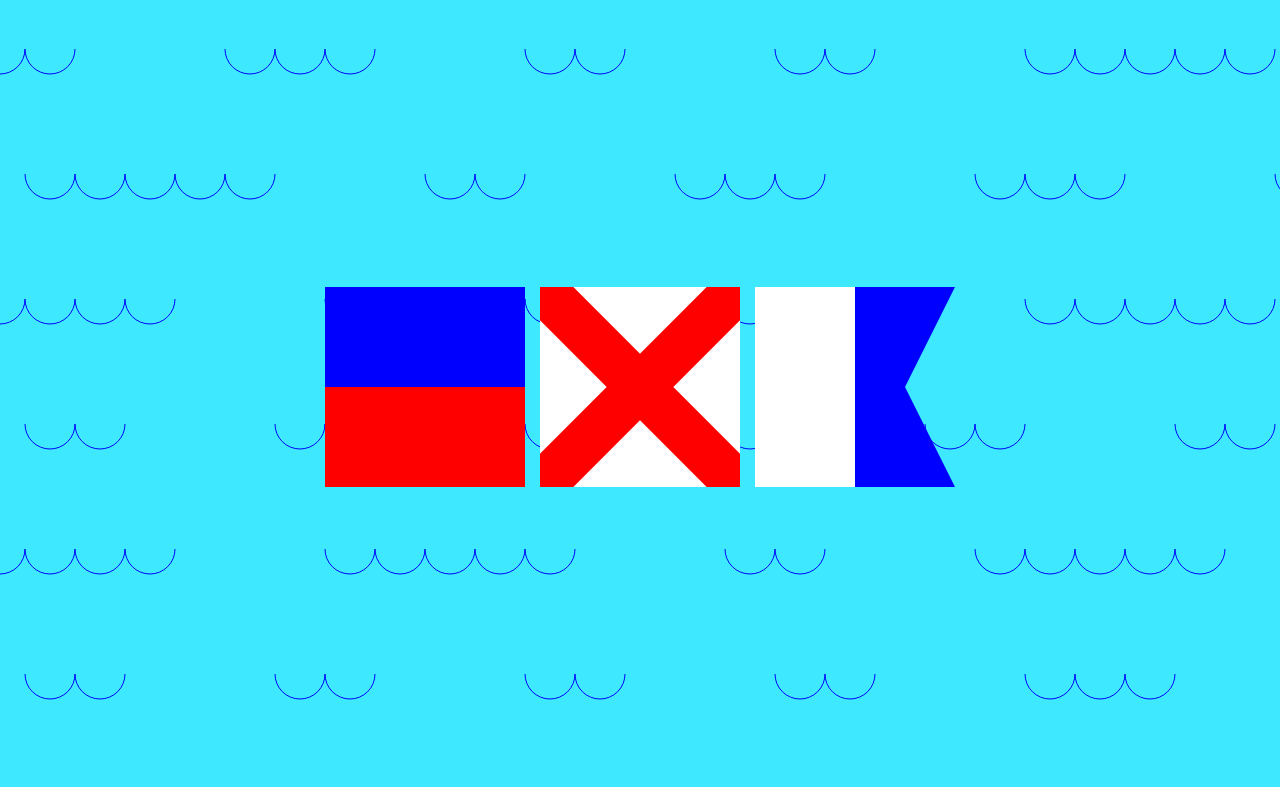
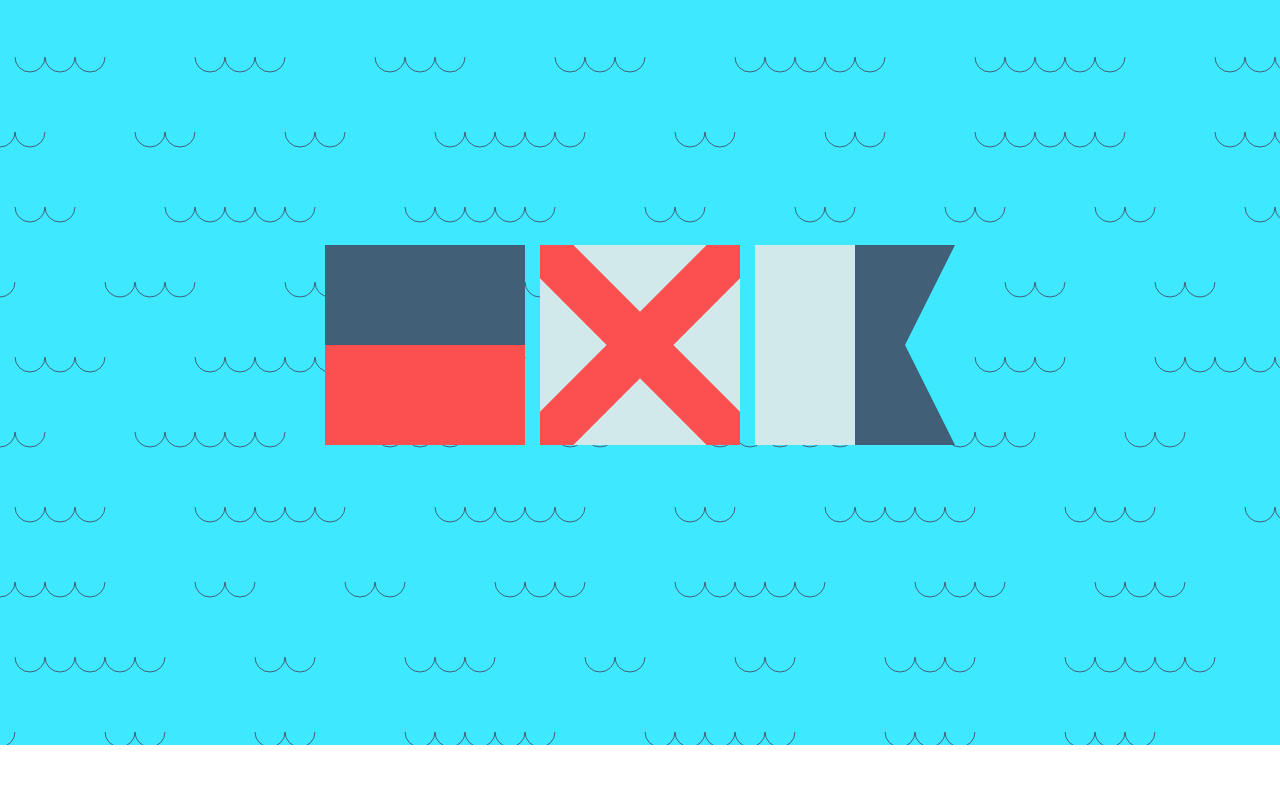
Before and after one commit to evalarumbe/flags, a plain HTML site: page index.html in a window 1280 px wide. Shown: the part 55-847 px from the top of the page. After the commit the page ends 806 px from the top, so only its background shows below. Drawn offline with Linux system fonts and the light colour scheme.

Commit message:
Update colors

```diff
--- a/index.html
+++ b/index.html
@@ -8,8 +8,12 @@
     <title>Flags</title>
 </head>
 <body>
-    <h1>That's my name, don't wear it out</h1>
     <canvas>Please enable JavaScript to fly the flags</canvas>
+
+    <!--
+        curious?
+        https://en.wikipedia.org/wiki/International_maritime_signal_flags
+    -->
     <script src="script.js"></script>
 </body>
 </html>
--- a/script.js
+++ b/script.js
@@ -4,7 +4,12 @@ const c = canvas.getContext('2d');
 canvas.width = window.innerWidth;
 canvas.height = window.innerHeight;
 
-// wave logic
+// colors
+const red = '#fc5050';
+const blue = '#415f77';
+const white = '#d1e9ea';
+
+// waves
 const drawWaves = (wavelength) => {
     const yGap = wavelength * 2.5;  // this proportion just happens to look nice
     let yOffset = Math.floor(yGap / 2); // start with only a small space up top
@@ -24,7 +29,7 @@ const drawWaves = (wavelength) => {
             for (let i = 0; i < periods; i++) {
                 c.beginPath();
                 c.arc(x, y, wavelength / 2, 0, Math.PI, false);
-                c.strokeStyle = 'rgba(0, 0, 255)';
+                c.strokeStyle = blue;
                 c.stroke();
 
                 x += wavelength;
@@ -49,18 +54,18 @@ const drawWaves = (wavelength) => {
     }
 };
 
-drawWaves(50);
+drawWaves(30);
 
-// flag logic
+// flags
 const flags = [
     {
         letter: 'e',
         render: (x, y, size) => {
             // top part, blue
-            c.fillStyle = `rgb(0, 0, 255)`;
+            c.fillStyle = blue;
             c.fillRect(x, y, size, size / 2);
             // bottom part, red
-            c.fillStyle = `rgb(255, 0, 0)`;
+            c.fillStyle = red;
             c.fillRect(x, y + (size / 2), size, size / 2);
         }
     },
@@ -68,11 +73,11 @@ const flags = [
         letter: 'v',
         render: (x, y, size) => {
             // background, white
-            c.fillStyle = `rgb(255, 255, 255)`;
+            c.fillStyle = white;
             c.fillRect(x, y, size, size);
 
             // X, red
-            c.fillStyle = `rgb(255, 0, 0)`;
+            c.fillStyle = red;
             c.beginPath();
             // top
             c.moveTo(x, y + 0);
@@ -102,11 +107,11 @@ const flags = [
         letter: 'a',
         render: (x, y, size) => {
             // left part, white
-            c.fillStyle = `rgb(255, 255, 255)`;
+            c.fillStyle = white;
             c.fillRect(x, y, size / 2, size);
 
             // right part, blue
-            c.fillStyle = `rgb(0, 0, 255)`;
+            c.fillStyle = blue;
             c.beginPath();
             c.moveTo(x + size * 0.5, y + 0);
             c.lineTo(x + size, y + 0);
```
